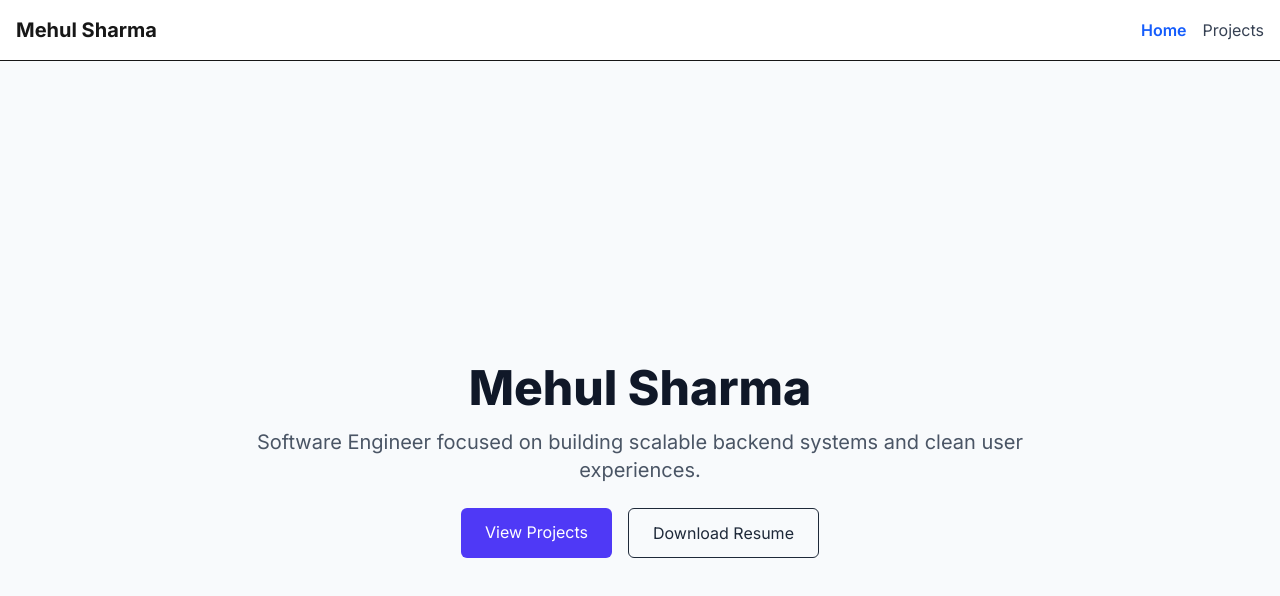
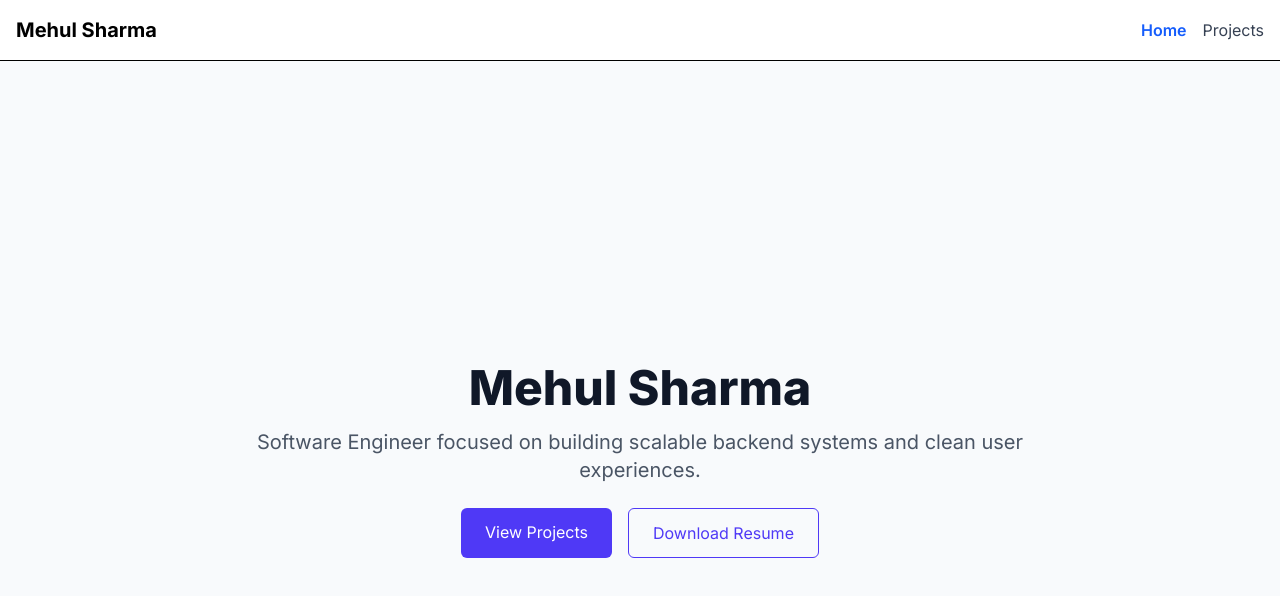
Before and after one commit to BruceWayne733/mehul-portfolio, a Next.js app: page / in a window 1280 px wide. Shown: the top 596 px of the page. Built offline with nearby package versions, Linux system fonts and the light colour scheme.

Commit message:
updated font and background scheme

```diff
--- a/src/app/globals.css
+++ b/src/app/globals.css
@@ -1,4 +1,7 @@
 @import "tailwindcss";
+@tailwind base;
+@tailwind components;
+@tailwind utilities;
 
 :root {
   --background: #ffffff;
@@ -20,23 +23,8 @@
 }
 
 body {
-  background: var(--background);
-  color: var(--foreground);
   font-family: Arial, Helvetica, sans-serif;
 }
-
-@keyframes blob {
-  0%, 100% {
-    transform: translate(0px, 0px) scale(1);
-  }
-  33% {
-    transform: translate(30px, -50px) scale(1.1);
-  }
-  66% {
-    transform: translate(-20px, 20px) scale(0.9);
-  }
+.animation-delay-2000 {
+  animation-delay: 2s;
 }
-
-.animate-blob {
-  animation: blob 20s infinite;
-}
--- a/src/app/page.tsx
+++ b/src/app/page.tsx
@@ -1,6 +1,14 @@
 export default function Home() {
   return (
-    <main className="min-h-screen flex flex-col items-center justify-center px-4 bg-slate-50 text-gray-800 relative">
+    <main className="relative min-h-screen flex flex-col items-center justify-center px-4 bg-slate-50 text-gray-800 overflow-hidden">
+      {/* Blobs Background */}
+      <div className="absolute top-0 left-0 w-full h-full -z-10">
+        <div className="absolute w-96 h-96 bg-indigo-300 rounded-full mix-blend-multiply filter blur-3xl opacity-30 animate-blob top-10 left-10"></div>
+        <div className="absolute w-96 h-96 bg-purple-300 rounded-full mix-blend-multiply filter blur-3xl opacity-30 animate-blob top-40 right-10 animation-delay-2000"></div>
+        <div className="absolute w-96 h-96 bg-pink-300 rounded-full mix-blend-multiply filter blur-3xl opacity-30 animate-blob bottom-10 left-1/2 transform -translate-x-1/2"></div>
+      </div>
+
+      {/* Content */}
       <div className="max-w-3xl w-full text-center py-20">
         <h1 className="text-5xl font-extrabold mb-4 text-gray-900">Mehul Sharma</h1>
         <p className="text-xl text-gray-600 mb-6">
@@ -9,16 +17,15 @@ export default function Home() {
 
         <div className="flex flex-col sm:flex-row gap-4 justify-center mt-6">
           <a
-          href="/projects"
-          className="px-6 py-3 bg-indigo-600 text-white rounded-md hover:bg-indigo-700 transition duration-300"
+            href="/projects"
+            className="px-6 py-3 bg-indigo-600 text-white rounded-md hover:bg-indigo-700 transition duration-300"
           >
-          View Projects
+            View Projects
           </a>
-
           <a
             href="/Mehul_Sharma_Resume.pdf"
             download
-            className="px-6 py-3 border border-primary text-primary rounded-md hover:bg-primary/10 transition duration-300"
+            className="px-6 py-3 border border-indigo-600 text-indigo-600 rounded-md hover:bg-indigo-100 transition duration-300"
           >
             Download Resume
           </a>
```
